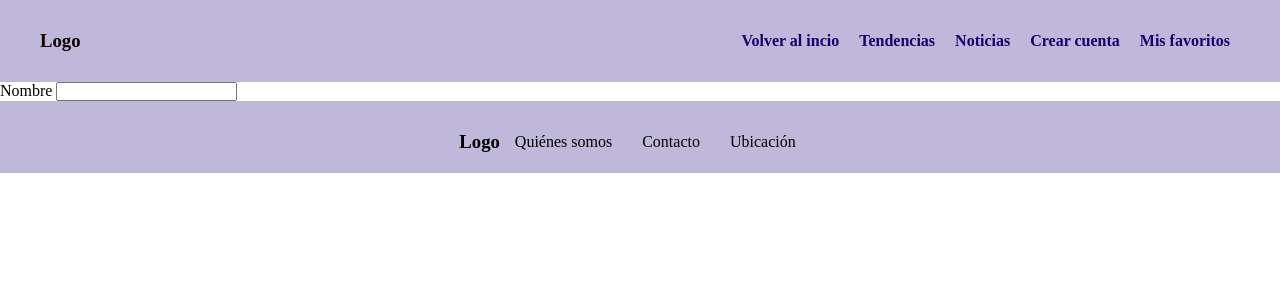
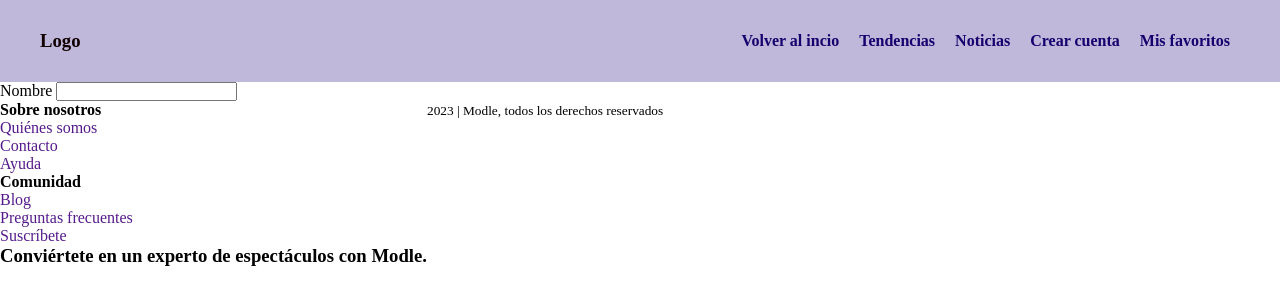
Before and after one commit to Lucila-Petri/Proyecto--Coder--Petri, a website: page Pages/Crearcuenta.html in a window 1280 px wide. Drawn offline with Linux system fonts and the light colour scheme.

Commit message:
intento footer sass

```diff
--- a/Pages/Crearcuenta.html
+++ b/Pages/Crearcuenta.html
@@ -46,8 +46,9 @@
         </section>
     </main>
 
-    <footer class="footer">
-        <!-- hacerlo con flex  -->
+     <!-- hacerlo con flex
+        <footer class="footer">
+
        <div class="footer__container">
         <h3> Logo </a></h3>
         <nav>
@@ -57,6 +58,36 @@
                 <li>  Ubicación </a></li>
             </ul>
        </div>
+    </footer>-->
+
+    <!-- footer prueba Sass II -->
+    <footer class="footer">
+        <div class="footer__container">
+            <div>
+                <h4>Sobre nosotros</h4>
+                <ul class="footer__container-list">
+                    <li> <a href="">Quiénes somos</a></li>
+                    <li> <a href=""> Contacto </a></li>
+                    <li><a href=""> Ayuda </a></li>
+                </ul>
+            </div>
+            <div>
+                <h4>Comunidad</h4>
+                <ul class="footer__container-list">
+                    <li> <a href="">Blog</a></li>
+                    <li> <a href=""> Preguntas frecuentes </a></li>
+                    <li><a href=""> Suscríbete </a></li>
+                </ul>
+            </div>
+            <div>
+                <h3> Conviértete en un experto de espectáculos con Modle. </h3>
+                <!-- íconos de redes sociales -->
+            </div>
+        </div>
+        <div class="footer_copy">
+         <small> 2023 | Modle, todos los derechos reservados </small>
+        </div>
+
     </footer>
 </body>
 </html>
--- /dev/null
+++ b/sass/Components/_footer.scss
@@ -0,0 +1,14 @@
+// versión 2 de footer - Sass
+.footer {
+    background-color: #33539e;
+    color: $Fontdark;
+    padding: 60px 20px;
+
+    &__container {
+        max-width: 1200px;
+        margin: 0 auto;
+        display: grid;
+        grid-template-columns: 1fr;
+        gap: 50px;
+    }
+}
--- a/sass/Utils/_variables.scss
+++ b/sass/Utils/_variables.scss
@@ -3,3 +3,7 @@
 $bpSmall: 576px;
 $bpMedium: 768px;
 $bpLarge: 992px;
+
+// font colors
+$Fontdark: #15006d;
+$FontLight: #ffffff;
--- a/style.css
+++ b/style.css
@@ -55,7 +55,7 @@ opción nav bar 1  #9a6eff */
     margin: 0 10px;
 }
 
-/* Footer, idealmente hacer con flex */
+/* Footer, idealmente hacer con flex
 footer {
     background-color: #bfb8da;
     padding: 30px 20px 20px 10px;
@@ -84,7 +84,8 @@ footer {
 .footer__container-navbar li a {
     color: #15006d ;
     font-weight: bold;
-}
+}*/
+
 
 
 /* Hero */
```
Also changed, not shown: index.html (+1 -9 lines), sass/Views/_noticia.scss (added, +94 -0 lines), sass/main.scss (+5 -93 lines), css/main.css, 1 other file.
